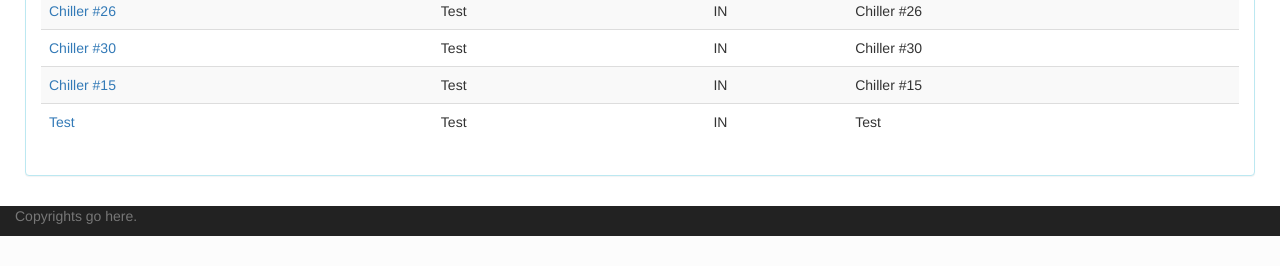
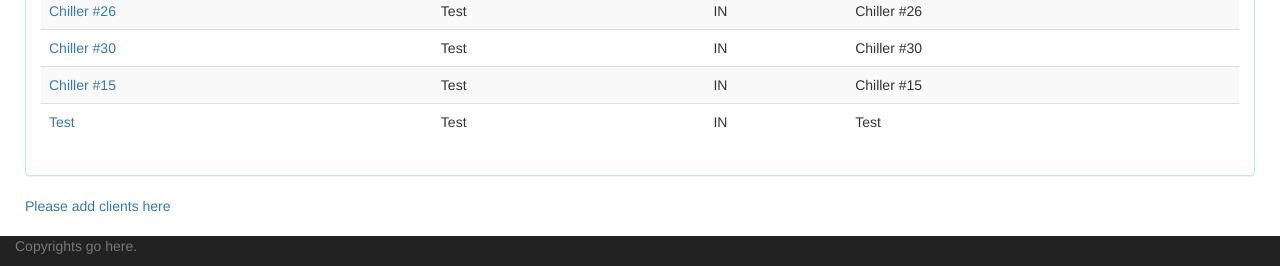
Before and after one commit to spendyala/my_pro, a Django app: page /chiller_app/ in a window 1280 px wide. Shown: the part 713-979 px from the top of the page. Before the commit the page ends 949 px from the top, so only its background shows below. Run offline with Django 3.2, Linux system fonts and the light colour scheme; data comes from the database, SQL or seed files in the repository; some libraries are stand-ins or nearby versions.

Commit message:
Add clients for chiller

```diff
--- a/chiller_app/templates/chiller_app/index.html
+++ b/chiller_app/templates/chiller_app/index.html
@@ -75,6 +75,7 @@
 	  {% else %}
 		  <p>No Chiller Apps are available.</p>
 	  {% endif %}
+	  <p><a href="http://54.215.143.7:8000/admin/main_app/client/">Please add clients here</a></p>
 	</div>
 	</div>
 
```
